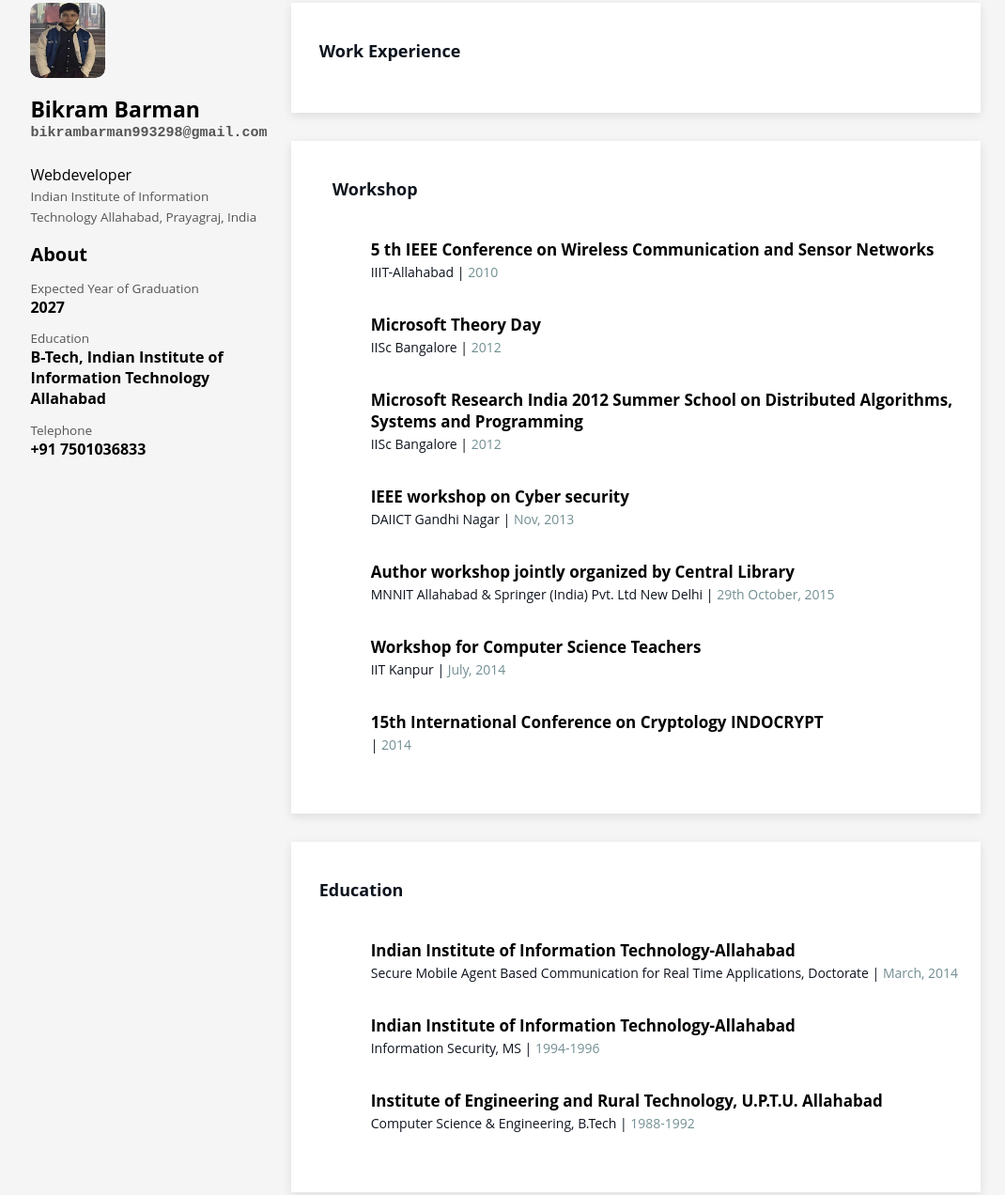
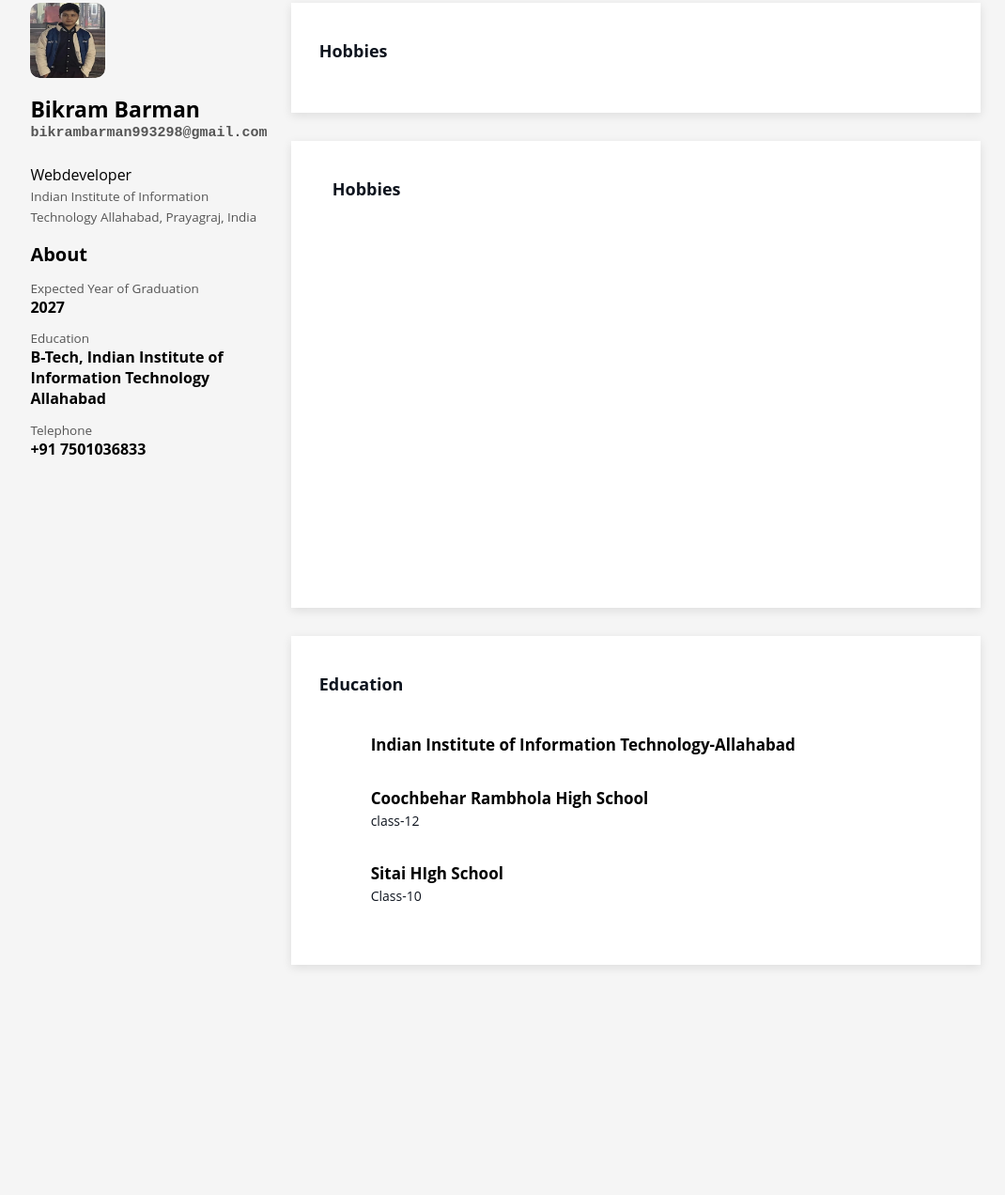
Before and after one commit to bikrambarmaniiit/profile, a plain HTML site: page profile.html in a window 1280 px wide. Shown: the part 68-1340 px from the top of the page at 94% size, without its empty margins (102-1172 px from the left). After the commit the page ends 1133 px from the top, so only its background shows below. Drawn offline with Linux system fonts and the light colour scheme.

Commit message:
Update profile.html

```diff
--- a/profile.html
+++ b/profile.html
@@ -29,24 +29,24 @@
         </div>
         <div id="info-cards">
             <div class="card">
-                <p>Work Experience</p>
+                <p>Hobbies</p>
             </div>
             <div class="card">
-                <p><i class="fas fa-briefcase stroke-transparent"></i>&nbsp;&nbsp;&nbsp;Workshop</p>
+                <p><i class="fas fa-briefcase stroke-transparent"></i>&nbsp;&nbsp;&nbsp;Hobbies</p>
                 <ul>
-                    <li><p class="tags">5 th IEEE Conference on Wireless Communication and Sensor Networks<br><span>IIIT-Allahabad | <span>2010</span></span></p>
+                    <li><p class="tags"><br><span> <span></span></span></p>
                         <a class="edit" href="#"><i class="fas fa-pen stroke-transparent-blue"></i></a></li>
-                    <li><p class="tags">Microsoft Theory Day<br><span>IISc Bangalore | <span>2012</span></span></p>
+                    <li><p class="tags"><br><span><span></span></span></p>
                         <a class="edit" href="#"><i class="fas fa-pen stroke-transparent-blue"></i></a></li>
-                    <li><p class="tags">Microsoft Research India 2012 Summer School on Distributed Algorithms, Systems and Programming<br><span>IISc Bangalore | <span>2012</span></span></p>
+                    <li><p class="tags"><br><span><span></span></span></p>
                         <a class="edit" href="#"><i class="fas fa-pen stroke-transparent-blue"></i></a></li>
-                    <li><p class="tags">IEEE workshop on Cyber security<br><span>DAIICT Gandhi Nagar | <span>Nov, 2013</span></span></p>
+                    <li><p class="tags"><br><span><span></span></span></p>
                         <a class="edit" href="#"><i class="fas fa-pen stroke-transparent-blue"></i></a></li>
-                    <li><p class="tags">Author workshop jointly organized by Central Library<br><span>MNNIT Allahabad & Springer (India) Pvt. Ltd New Delhi | <span>29th October, 2015</span></span></p>
+                    <li><p class="tags"><br><span> <span></span></span></p>
                         <a class="edit" href="#"><i class="fas fa-pen stroke-transparent-blue"></i></a></li>
-                    <li><p class="tags">Workshop for Computer Science Teachers<br><span>IIT Kanpur | <span>July, 2014</span></span></p>
+                    <li><p class="tags"><span></span></span></p>
                         <a class="edit" href="#"><i class="fas fa-pen stroke-transparent-blue"></i></a></li>
-                    <li><p class="tags">15th International Conference on Cryptology INDOCRYPT<br><span> | <span>2014</span></span></p>
+                    <li><p class="tags"><br><span>  <span></span></span></p>
                         <a class="edit" href="#"><i class="fas fa-pen stroke-transparent-blue"></i></a></li>
                 </ul>
 
@@ -54,11 +54,11 @@
             <div class="card">
                 <p>Education</p>
                 <ul>
-                    <li><p class="tags">Indian Institute of Information Technology-Allahabad<br><span>Secure Mobile Agent Based Communication for Real Time Applications, Doctorate | <span>March, 2014</span></span></p>
+                    <li><p class="tags">Indian Institute of Information Technology-Allahabad<br><span><span></span></span></p>
                         <a class="edit" href="#"><i class="fas fa-pen stroke-transparent-blue"></i></a></li>
-                    <li><p class="tags">Indian Institute of Information Technology-Allahabad<br><span>Information Security, MS | <span>1994-1996</span></span></p>
+                    <li><p class="tags">Coochbehar Rambhola High School<br><span>class-12<span></span></span></p>
                         <a class="edit" href="#"><i class="fas fa-pen stroke-transparent-blue"></i></a></li>
-                    <li><p class="tags">Institute of Engineering and Rural Technology, U.P.T.U. Allahabad<br><span>Computer Science & Engineering, B.Tech | <span>1988-1992</span></span></p>
+                    <li><p class="tags">Sitai HIgh School<br><span>Class-10<span></span></span></p>
                         <a class="edit" href="#"><i class="fas fa-pen stroke-transparent-blue"></i></a></li>
                 </ul>
 
```
